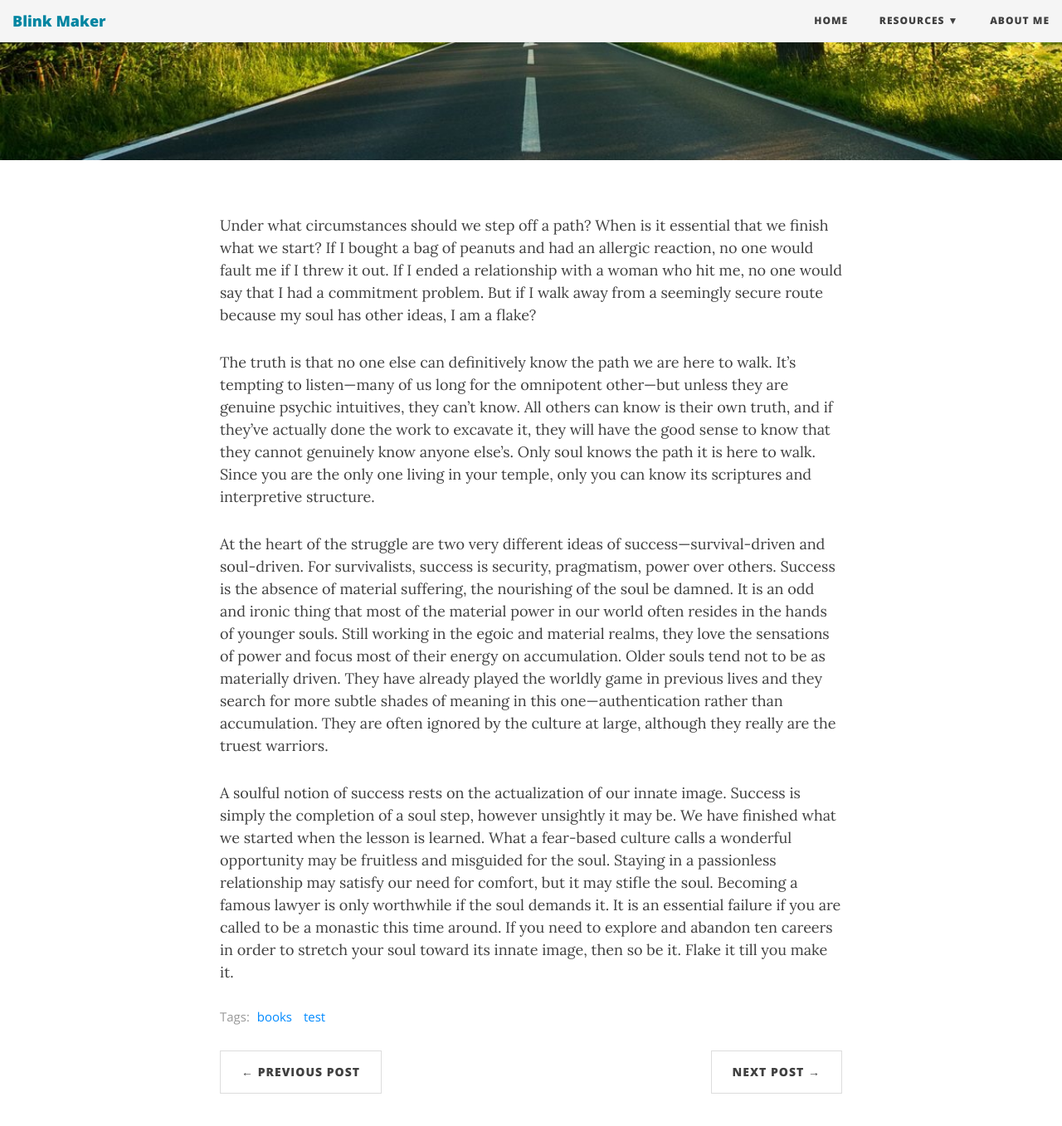
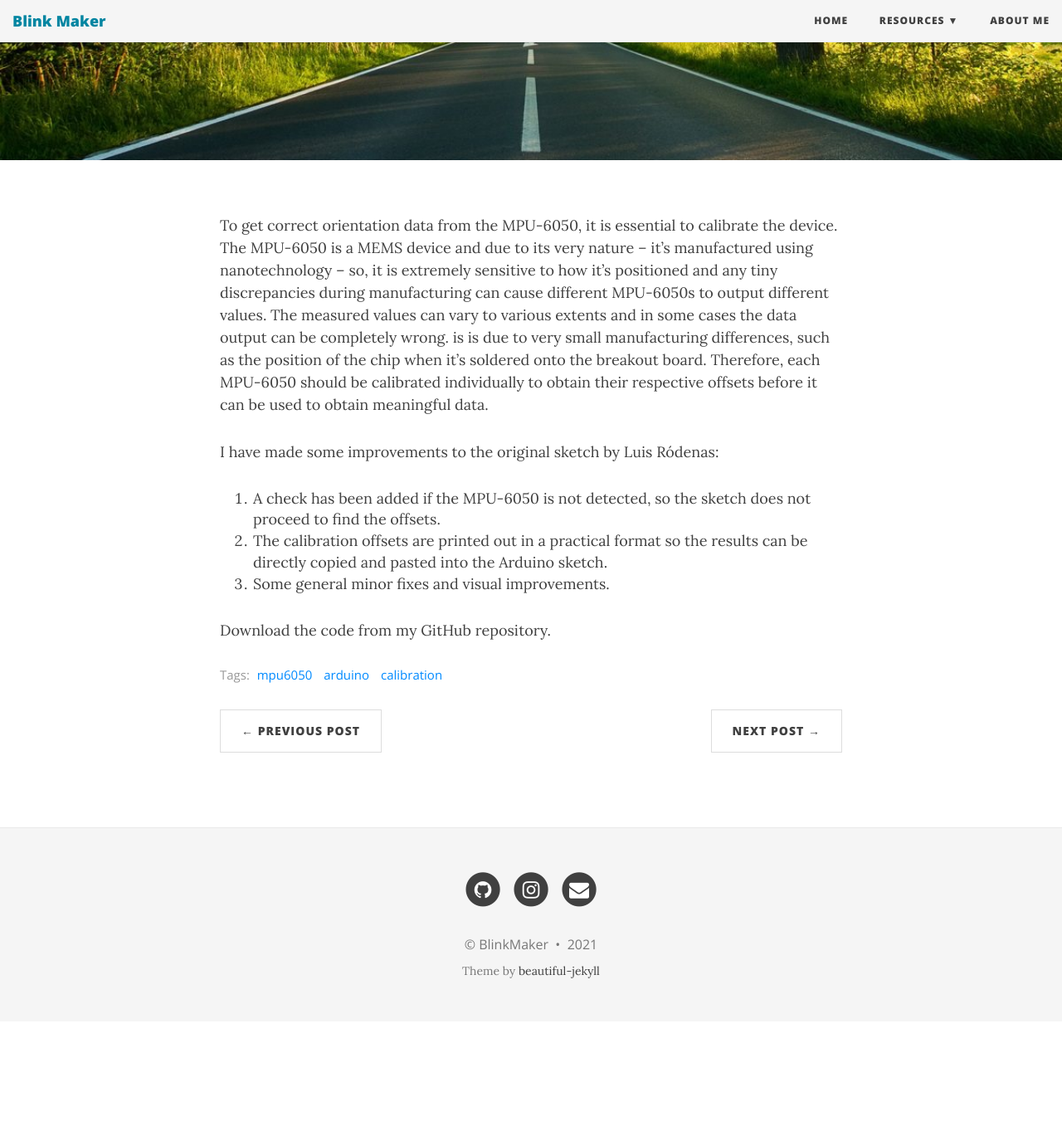
Before and after one commit to blinkmaker/blinkmaker.github.io, a Jekyll site: the page built from _posts/2021-02-03-improved-mpu6050-calibration.md, in a window 1280 px wide and 1400 px high, scrolled down 386 px. Shown: the top 1357 px of the window at 83% size. Built offline with Jekyll 4.4.1, drawn with Linux system fonts in a browser that asks for light colours; nearby versions of some CDN libraries; after the commit the page ends 1617 px from its top, so only the background shows below that.

Commit message:
Update 2021-02-03-improved-mpu6050-calibration.md

```diff
--- a/_posts/2021-02-03-improved-mpu6050-calibration.md
+++ b/_posts/2021-02-03-improved-mpu6050-calibration.md
@@ -3,13 +3,14 @@ layout: post
 title: Improved MPU-6050 calibration
 subtitle: Arduino sketch to find offset values
 bigimg: /img/path.jpg
-tags: [books, test]
+tags: [mpu6050, arduino, calibration]
 ---
 
-Under what circumstances should we step off a path? When is it essential that we finish what we start? If I bought a bag of peanuts and had an allergic reaction, no one would fault me if I threw it out. If I ended a relationship with a woman who hit me, no one would say that I had a commitment problem. But if I walk away from a seemingly secure route because my soul has other ideas, I am a flake?
+To get correct orientation data from the MPU-6050, it is essential to calibrate the device. The MPU-6050 is a MEMS device and due to its very nature – it’s manufactured using nanotechnology – so, it is extremely sensitive to how it’s positioned and any tiny discrepancies during manufacturing can cause different MPU-6050s to output different values. The measured values can vary to various extents and in some cases the data output can be completely wrong. is is due to very small manufacturing differences, such as the position of the chip when it’s soldered onto the breakout board. Therefore, each MPU-6050 should be calibrated individually to obtain their respective offsets before it can be used to obtain meaningful data.
 
-The truth is that no one else can definitively know the path we are here to walk. It’s tempting to listen—many of us long for the omnipotent other—but unless they are genuine psychic intuitives, they can’t know. All others can know is their own truth, and if they’ve actually done the work to excavate it, they will have the good sense to know that they cannot genuinely know anyone else’s. Only soul knows the path it is here to walk. Since you are the only one living in your temple, only you can know its scriptures and interpretive structure.
+I have made some improvements to the original sketch by Luis Ródenas:
+1. A check has been added if the MPU-6050 is not detected, so the sketch does not proceed to find the offsets.
+2. The calibration offsets are printed out in a practical format so the results can be directly copied and pasted into the Arduino sketch.
+3. Some general minor fixes and visual improvements.
 
-At the heart of the struggle are two very different ideas of success—survival-driven and soul-driven. For survivalists, success is security, pragmatism, power over others. Success is the absence of material suffering, the nourishing of the soul be damned. It is an odd and ironic thing that most of the material power in our world often resides in the hands of younger souls. Still working in the egoic and material realms, they love the sensations of power and focus most of their energy on accumulation. Older souls tend not to be as materially driven. They have already played the worldly game in previous lives and they search for more subtle shades of meaning in this one—authentication rather than accumulation. They are often ignored by the culture at large, although they really are the truest warriors.
-
-A soulful notion of success rests on the actualization of our innate image. Success is simply the completion of a soul step, however unsightly it may be. We have finished what we started when the lesson is learned. What a fear-based culture calls a wonderful opportunity may be fruitless and misguided for the soul. Staying in a passionless relationship may satisfy our need for comfort, but it may stifle the soul. Becoming a famous lawyer is only worthwhile if the soul demands it. It is an essential failure if you are called to be a monastic this time around. If you need to explore and abandon ten careers in order to stretch your soul toward its innate image, then so be it. Flake it till you make it.
+Download the code from my GitHub repository.
```
